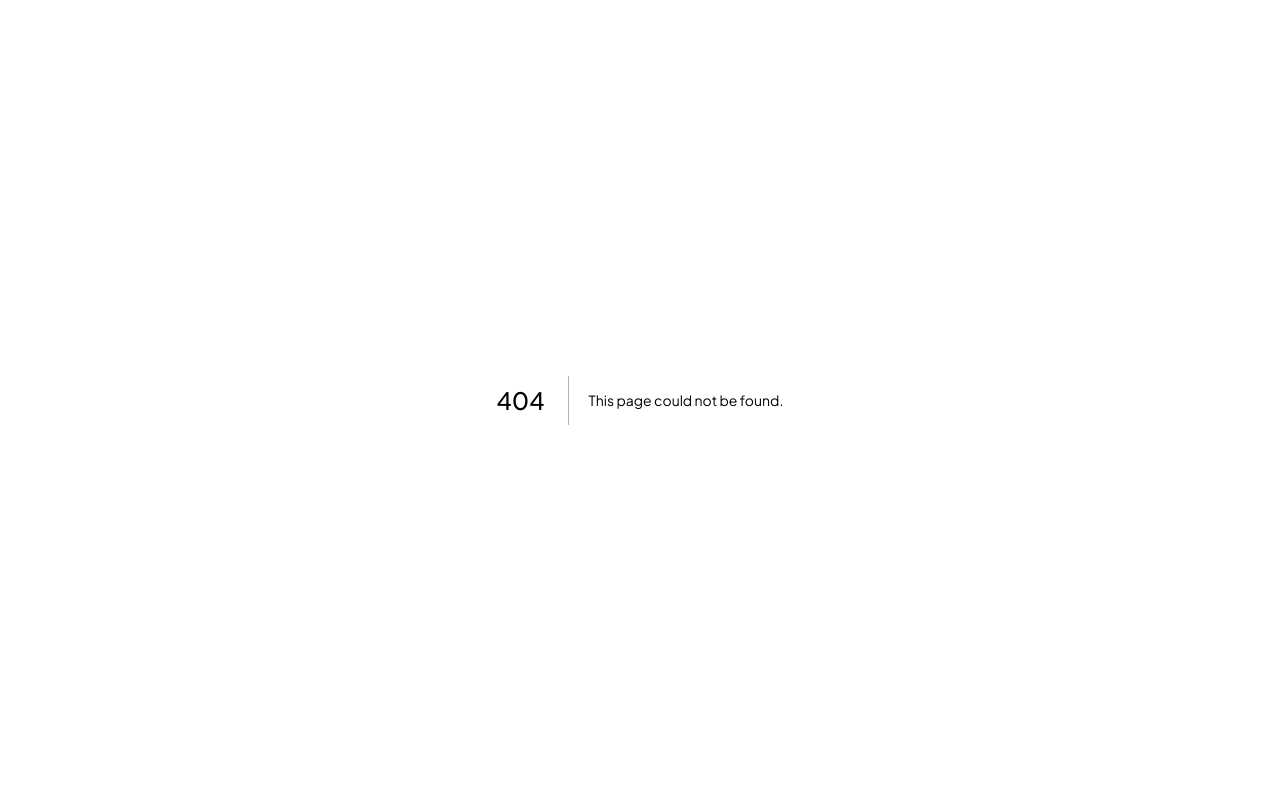
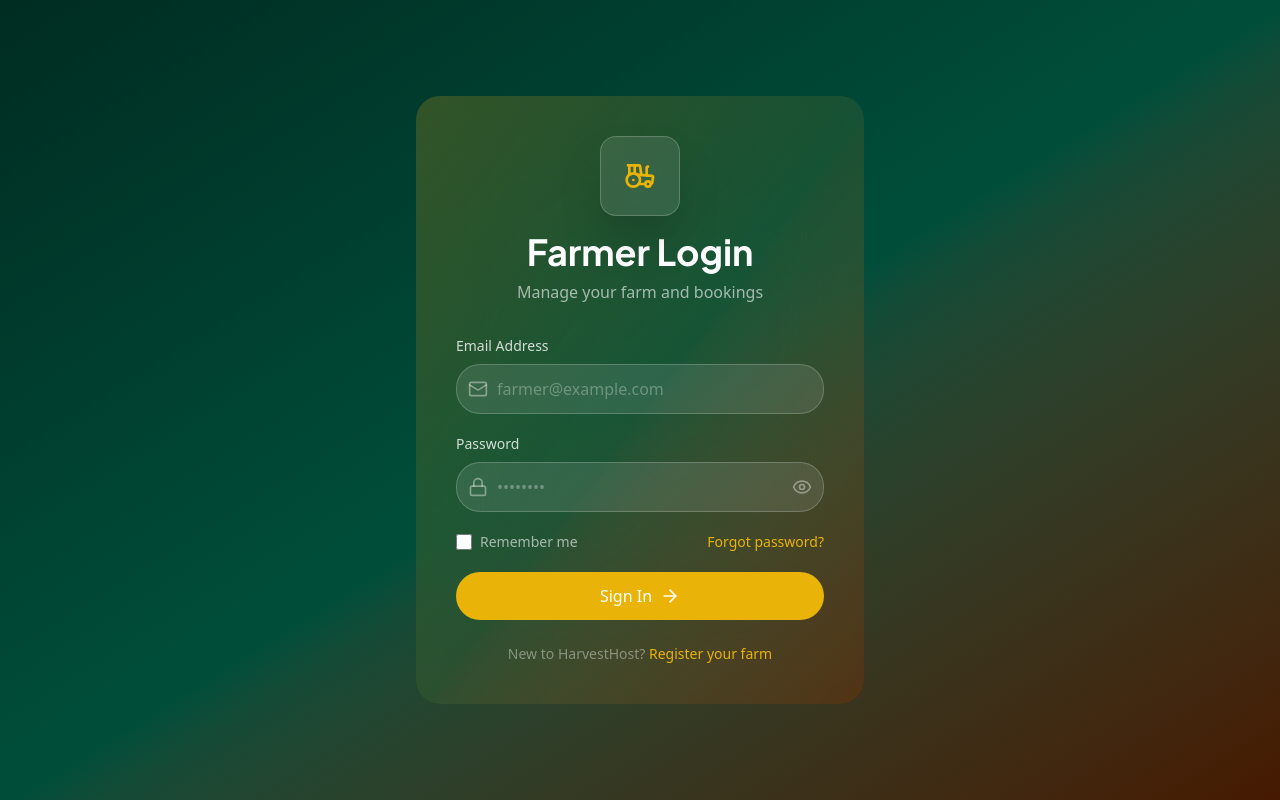
Before and after one commit to OdaloV/agritourism, a Next.js app: page /auth/login/farmer in a window 1280 px wide. Before the commit this address had no page. Built offline with nearby package versions, Linux system fonts and the light colour scheme.

Commit message:
feat(farmer): add page.tsx to fix 404 error for farmer login route

```diff
--- /dev/null
+++ b/src/app/auth/login/farmer/page.tsx
@@ -0,0 +1,5 @@
+import FarmerLogin from "./farmerlog";
+
+export default function Page() {
+  return <FarmerLogin />;
+}
```
